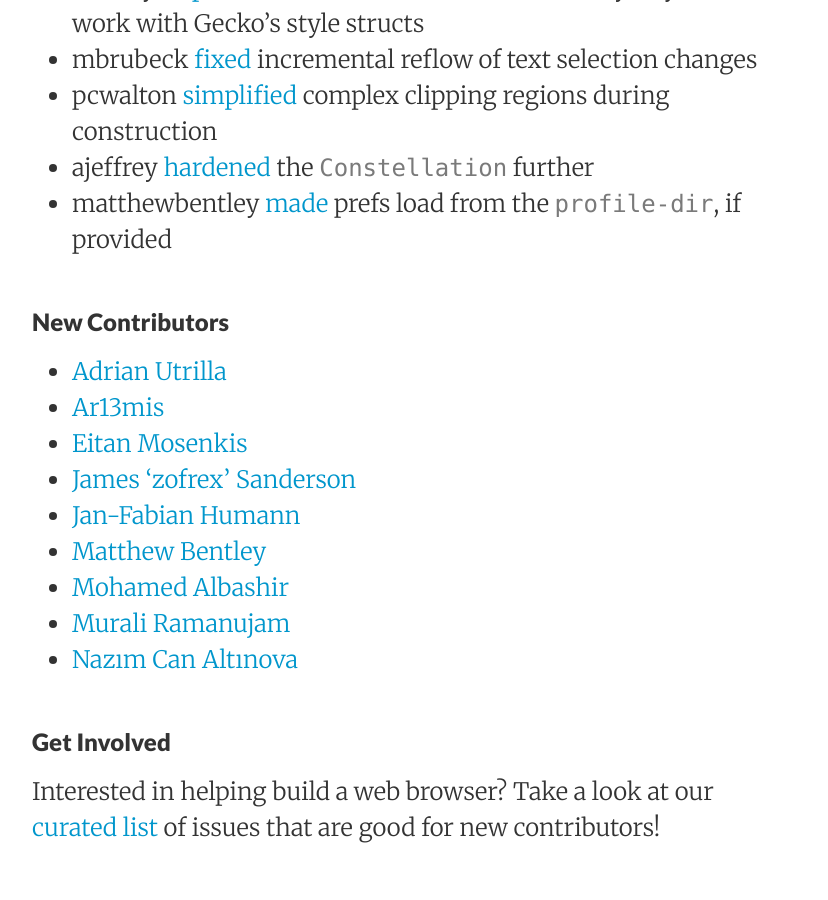
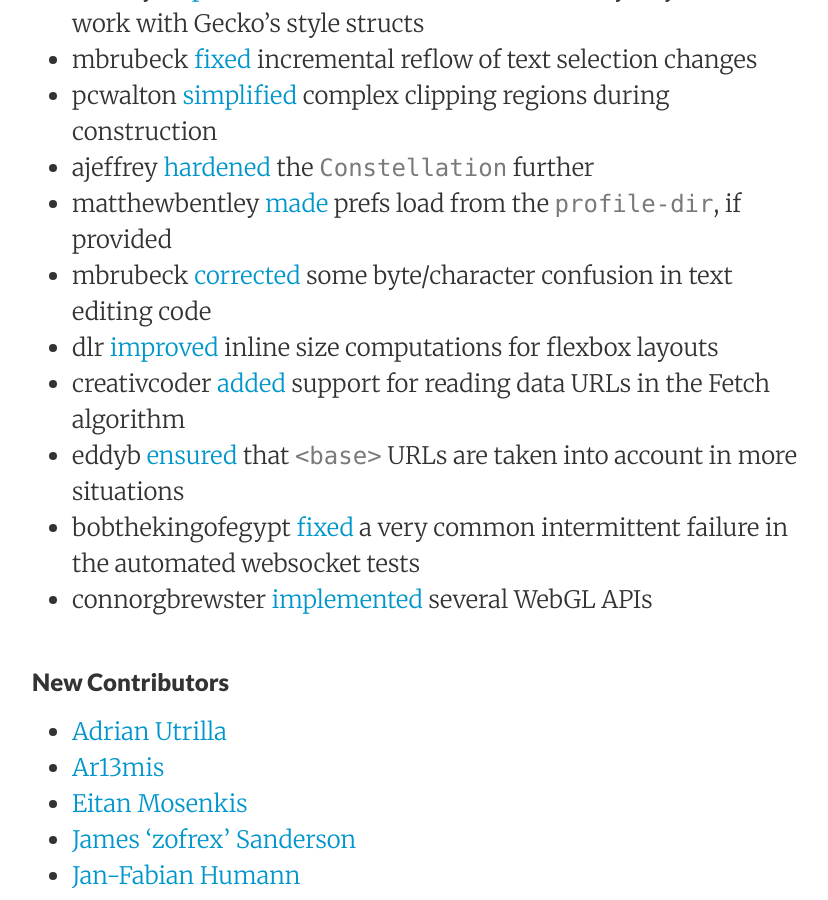
Before and after one commit to servo/blog.servo.org, a Jekyll site: the page built from _posts/2016-04-04-twis-58.md, in a window 1280 px wide and 900 px high, scrolled down 863 px. Shown: the whole window, without its empty margins (224-1052 px from the left). Built offline with Jekyll 4.4.1, drawn with Linux system fonts in a browser that asks for light colours.

Commit message:
More notable things.

```diff
--- a/_posts/2016-04-04-twis-58.md
+++ b/_posts/2016-04-04-twis-58.md
@@ -20,6 +20,12 @@ Thanks to [work](https://github.com/servo/blog.servo.org/issues/73) by edunham,
  - pcwalton [simplified](https://github.com/servo/servo/pull/10331) complex clipping regions during construction
  - ajeffrey [hardened](https://github.com/servo/servo/pull/10295) the `Constellation` further
  - matthewbentley [made](https://github.com/servo/servo/pull/10114) prefs load from the `profile-dir`, if provided
+ - mbrubeck [corrected](https://github.com/servo/servo/pull/10350) some byte/character confusion in text editing code
+ - dlr [improved](https://github.com/servo/servo/pull/10330) inline size computations for flexbox layouts
+ - creativcoder [added](https://github.com/servo/servo/pull/10272) support for reading data URLs in the Fetch algorithm
+ - eddyb [ensured](https://github.com/servo/servo/pull/10247) that `<base>` URLs are taken into account in more situations
+ - bobthekingofegypt [fixed](https://github.com/cyderize/rust-websocket/pull/73) a very common intermittent failure in the automated websocket tests
+ - connorgbrewster [implemented](https://github.com/servo/servo/pull/10215) several WebGL APIs
 
 ### New Contributors
 
```
